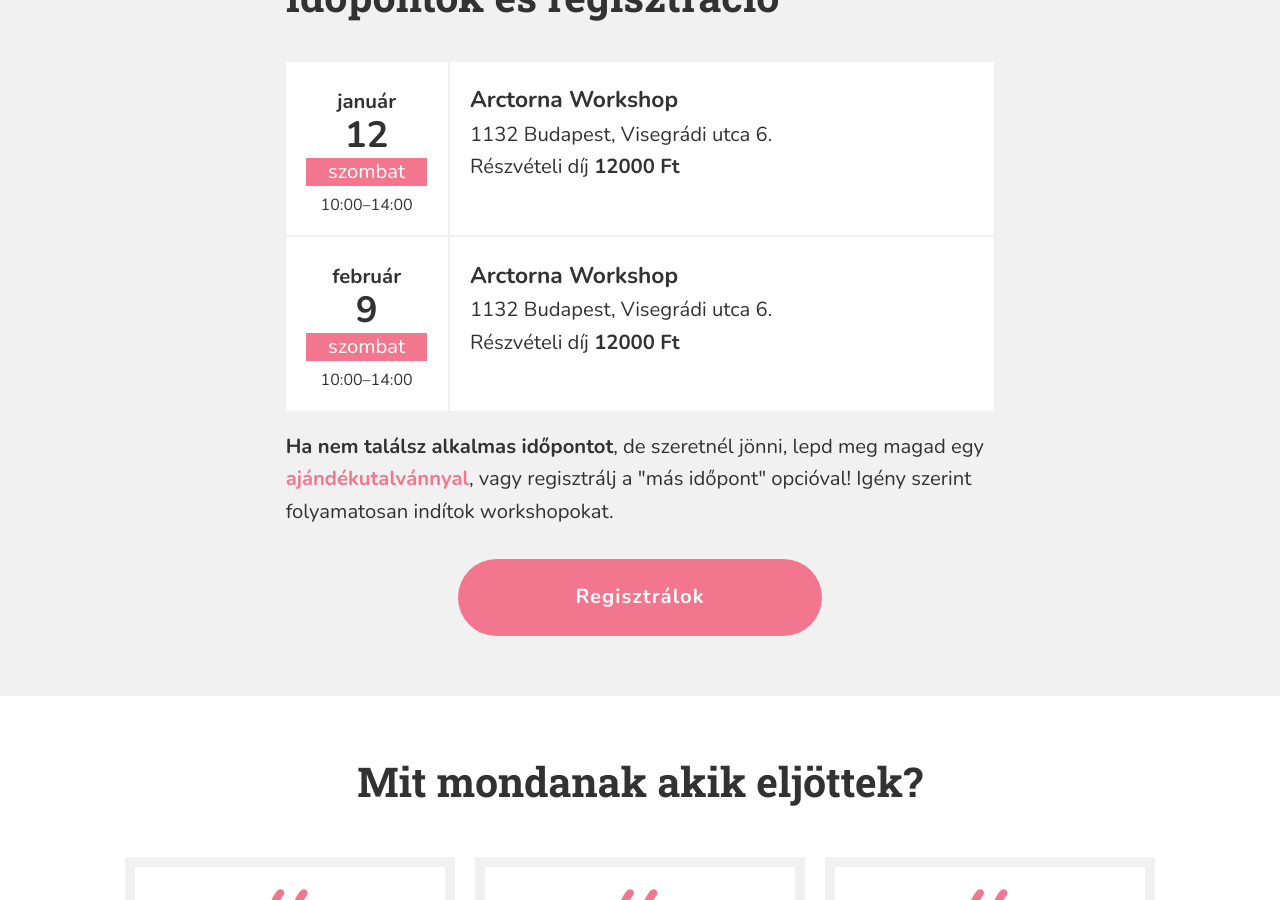
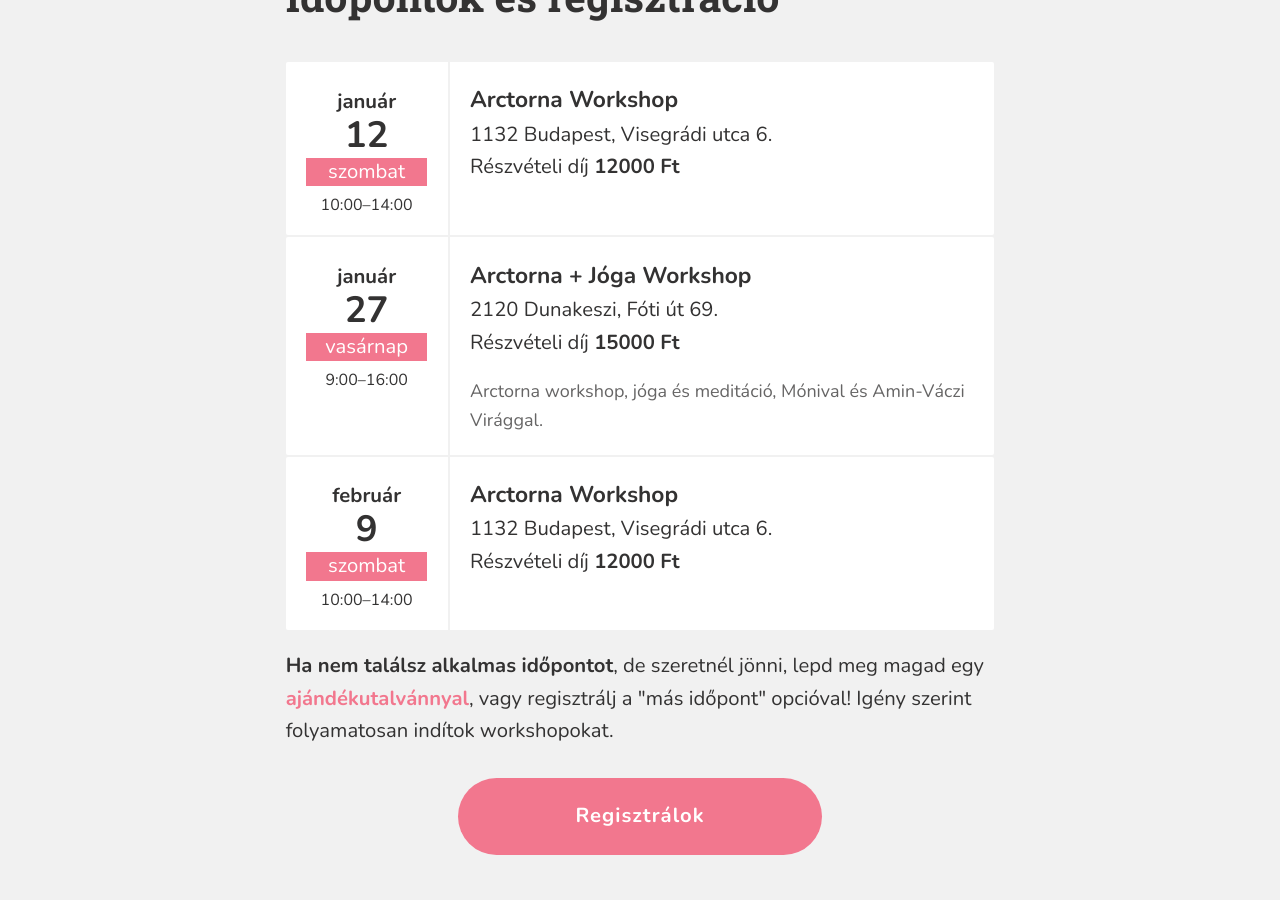
Before and after one commit to monikamudra/arctorna, a Jekyll site: the page built from workshop.md, in a window 1280 px wide and 900 px high, scrolled down 2367 px. Built offline with Jekyll 4.4.1, drawn with Linux system fonts in a browser that asks for light colours.

Commit message:
Add workshop event

```diff
--- a/_data/workshop.yaml
+++ b/_data/workshop.yaml
@@ -10,6 +10,15 @@
     title: Arctorna Workshop
     address: 1132 Budapest, Visegrádi utca 6.
   -
+    date: 2019-1-27T09:00
+    start: "9:00"
+    end: "16:00"
+    title: Arctorna + Jóga Workshop
+    address: 2120 Dunakeszi, Fóti út 69.
+    price: 15000
+    description: >-
+      Arctorna workshop, jóga és meditáció, Mónival és Amin-Váczi Virággal.
+  -
     date: 2019-2-9T10:00
     start: "10:00"
     end: "14:00"
```
